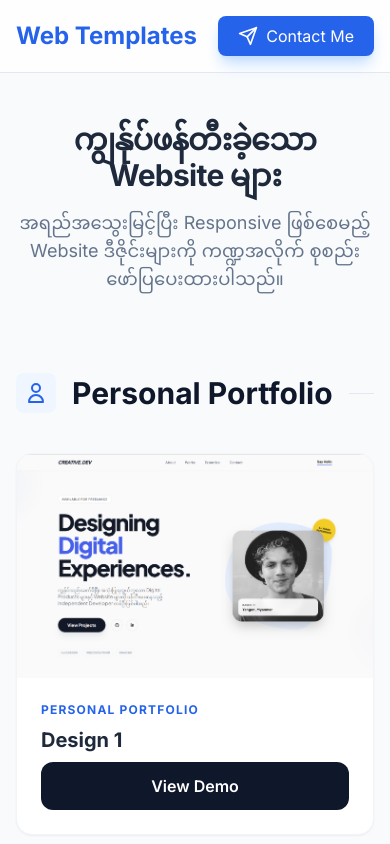
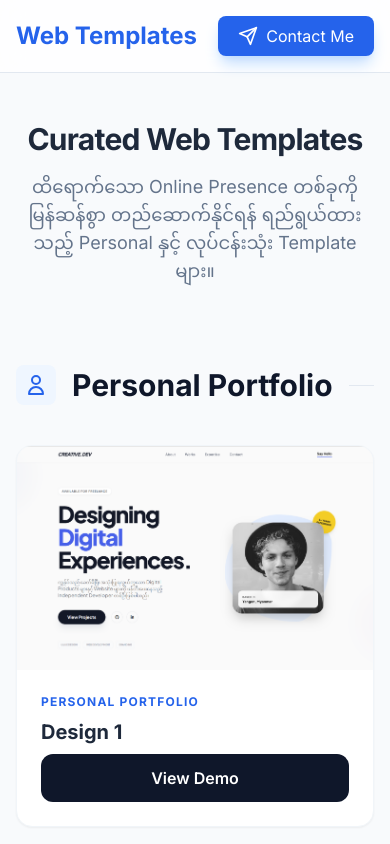
Before and after one commit to haru2004github/Website-Templates, a plain HTML site: page index.html in a window 390 px wide. Shown: the top 844 px of the page. Drawn offline with nearby package versions, Linux system fonts and the light colour scheme.

Commit message:
update code

```diff
--- a/index.html
+++ b/index.html
@@ -1,5 +1,5 @@
 <!DOCTYPE html>
-<html lang="my">
+<html lang="my" class="scroll-smooth duration-300">
 <head>
     <meta charset="UTF-8">
     <meta name="viewport" content="width=device-width, initial-scale=1.0">
@@ -25,8 +25,8 @@
         <div class="max-w-7xl mx-auto px-4 sm:px-6 lg:px-8 py-4 flex justify-between items-center">
             <h1 class="text-2xl font-bold text-blue-600">Web Templates</h1>
             <nav class="hidden md:flex space-x-8 font-medium text-slate-600">
-                <a target="_blank" href="#personal" class="hover:text-blue-600 transition">Personal Portfolio</a>
-                <a target="_blank" href="#business" class="hover:text-blue-600 transition">Business Portfolio</a>
+                <a  href="#personal" class="hover:text-blue-600 transition">Personal Portfolio</a>
+                <a  href="#business" class="hover:text-blue-600 transition">Business Portfolio</a>
             </nav>
             <a target="_blank" href="https://t.me/Bhone9620"  class="bg-blue-600 text-white px-5 py-2 rounded-lg font-medium hover:bg-blue-700 transition shadow-lg shadow-blue-200 inline-flex items-center gap-2">
                 <svg xmlns="http://www.w3.org/2000/svg" width="20" height="20" viewBox="0 0 24 24" fill="none" stroke="currentColor" stroke-width="2" stroke-linecap="round" stroke-linejoin="round"><line x1="22" y1="2" x2="11" y2="13"></line><polygon points="22 2 15 22 11 13 2 9 22 2"></polygon></svg>
@@ -38,9 +38,9 @@
     <!-- Main Content -->
     <main class="max-w-7xl mx-auto px-4 sm:px-6 lg:px-8 py-12">
 
-        <div class="text-center mb-20">
-            <h2 class="text-3xl md:text-5xl font-bold mb-4 tracking-tight">ကျွန်ုပ်ဖန်တီးခဲ့သော Website များ</h2>
-            <p class="text-slate-500 max-w-2xl mx-auto text-lg">အရည်အသွေးမြင့်ပြီး Responsive ဖြစ်စေမည့် Website ဒီဇိုင်းများကို ကဏ္ဍအလိုက် စုစည်းဖော်ပြပေးထားပါသည်။</p>
+       <div class="text-center mb-20">
+            <h2 class="text-3xl md:text-5xl font-bold mb-4 tracking-tight">Curated Web Templates</h2>
+            <p class="text-slate-500 max-w-2xl mx-auto text-lg">ထိရောက်သော Online Presence တစ်ခုကို မြန်ဆန်စွာ တည်ဆောက်နိုင်ရန် ရည်ရွယ်ထားသည့် Personal နှင့် လုပ်ငန်းသုံး Template များ။</p>
         </div>
 
         <!-- Section 1: Personal Portfolio -->
```
